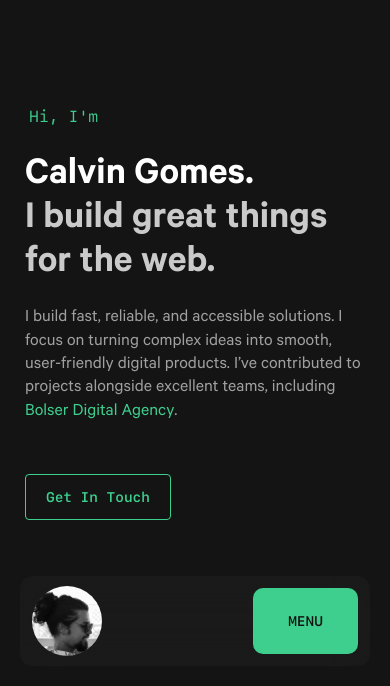
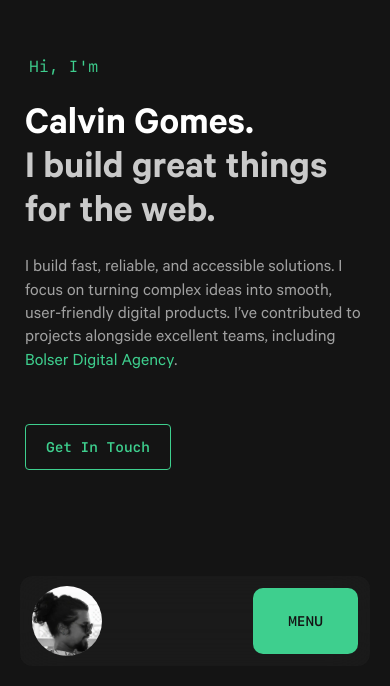
Before and after one commit to calvingomes/cal-portfolio, a Next.js app: page / in a window 390 px wide. Shown: the part 158-844 px from the top of the page. Built offline with nearby package versions, Linux system fonts and the light colour scheme.

Commit message:
Style: Standardize padding values and CSS selector spacing.

```diff
--- a/src/styles/base.css
+++ b/src/styles/base.css
@@ -83,7 +83,7 @@ body.blur header {
   background-color: transparent;
 }
 
-body.blur #content > * {
+body.blur #content>* {
   filter: blur(5px) brightness(0.7);
   transition: var(--transition);
   pointer-events: none;
@@ -102,12 +102,12 @@ main {
   width: 100%;
   max-width: 1600px;
   min-height: 100vh;
-  padding: 40px 50px 0 50px;
+  padding: 0 50px;
 }
 
 @media (max-width: 480px) {
   main {
-    padding: 50px 25px 0 25px;
+    padding: 0 25px;
   }
 }
 
@@ -266,7 +266,7 @@ p:last-of-type {
   margin: 0;
 }
 
-p > code {
+p>code {
   background-color: var(--dark-grey);
   color: var(--white);
   font-size: var(--fz-sm);
```
